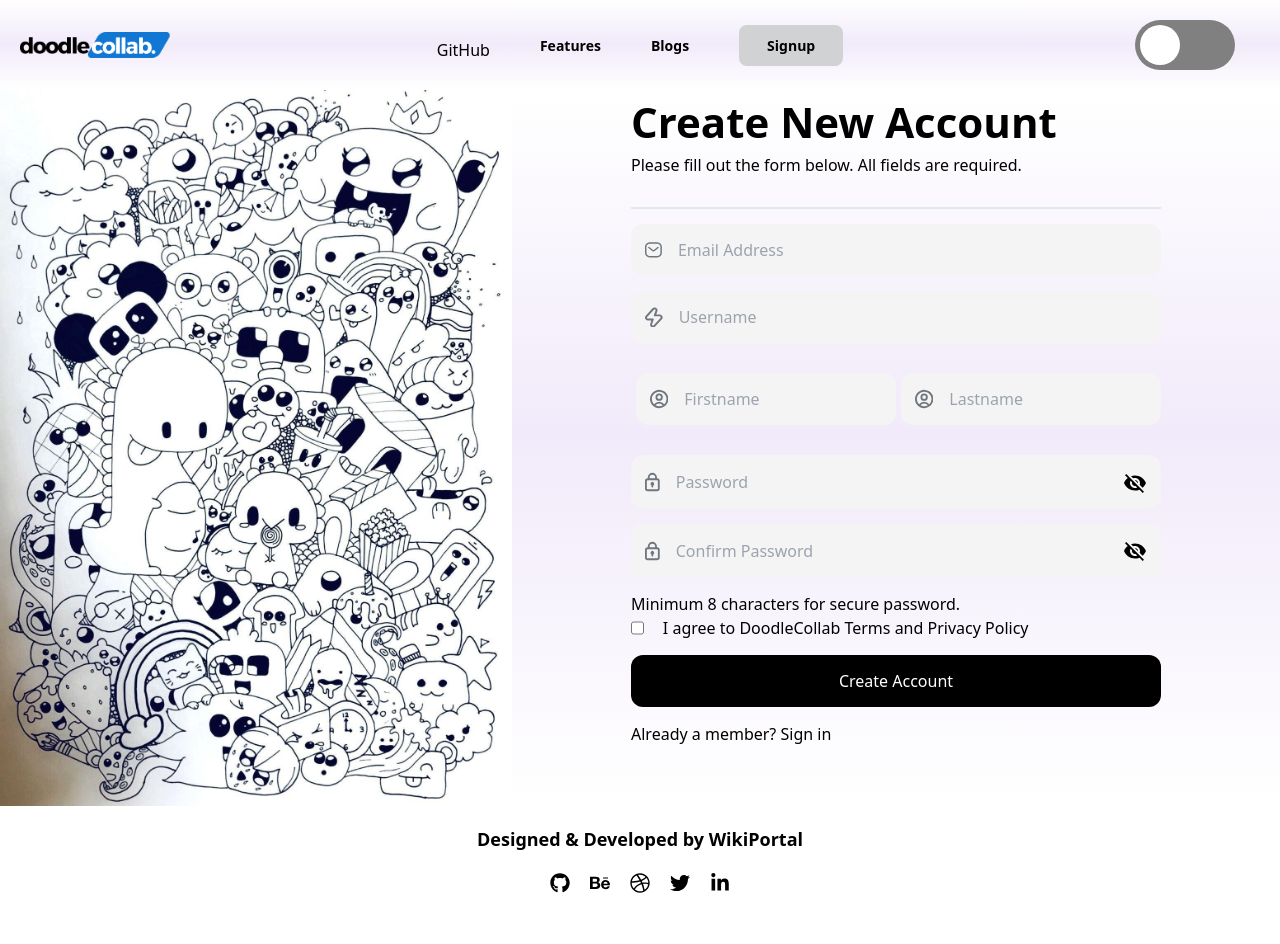
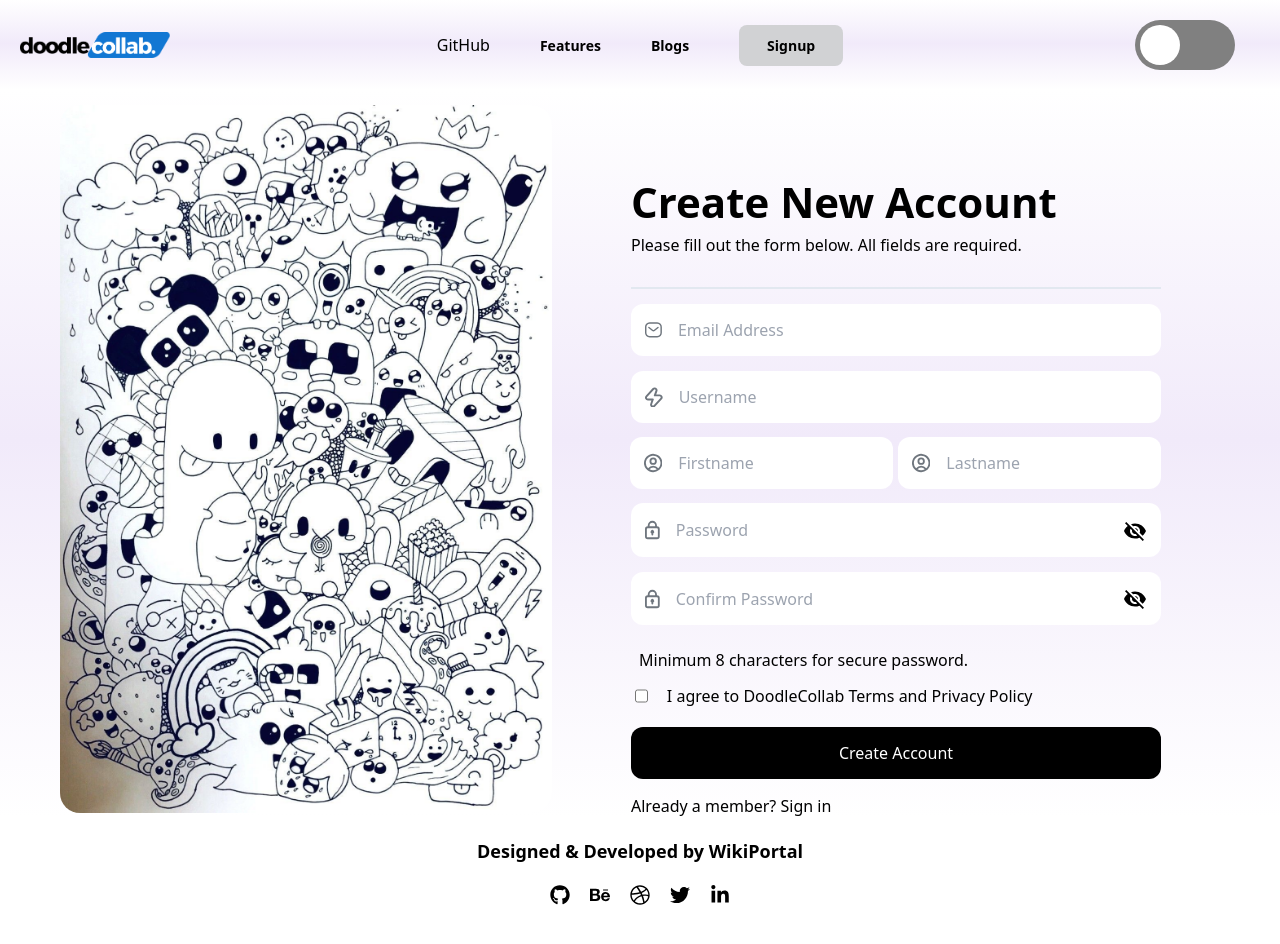
Before and after one commit to WikiPortal/DoodleCollab, a React (Vite) app: page /register in a window 1280 px wide. Shown: the top 944 px of the page. Built offline with nearby package versions, Linux system fonts and the light colour scheme; no server answers.

Commit message:
UI bugs had been rectified

```diff
--- a/src/constants/Navbar/Navbar.jsx
+++ b/src/constants/Navbar/Navbar.jsx
@@ -17,7 +17,7 @@ const Navbar = ({ isBarsClicked, handleBarsClick }) => {
 
       <div className="navbar-middle">
         <div className="nav-items">
-          <button className="nav-item" onClick={() => window.location.href = "https://github.com/WikiPortal/DoodleCollab"}>
+          <button className="nav-item" style={{marginTop:'-10px'}} onClick={() => window.location.href = "https://github.com/WikiPortal/DoodleCollab"}>
             GitHub
           </button>
           <Link to="/features" className="nav-item">
--- a/src/pages/Authentication/Register.jsx
+++ b/src/pages/Authentication/Register.jsx
@@ -54,17 +54,18 @@ const Register = () => {
       onSubmit={onSubmit}
     >
       <div className="auth-img">
-        <img src={registerImg} alt="registration image" />
+        <img src={registerImg} style={{padding:"10px", marginLeft:"50px" , marginTop:'5px', borderRadius:'30px'}} alt="registration image" />
       </div>
-      <div className="auth-right">
-        <form className="auth-form">
-          <h1>Create New Account</h1>
-          <span>Please fill out the form below. All fields are required.</span>
+      <div className="auth-right" style={{marginTop:'80px'}}>
+        <form className="auth-form" >
+          <h1 style={{color: isDarkMode ? 'white' : 'black'}}>Create New Account</h1>
+          <span style={{color: isDarkMode ? 'white' : 'black'}}>Please fill out the form below. All fields are required.</span>
           <hr />
 
           <div className="auth-textbox">
             <MailIcon className="auth-icon" />
             <input
+              style={{backgroundColor:"#fff"}}
               type="email"
               placeholder="Email Address"
               {...register("email", {
@@ -82,6 +83,7 @@ const Register = () => {
           <div className="auth-textbox">
             <UsernameIcon className="auth-icon" />
             <input
+              style={{backgroundColor:"#fff"}}
               type="text"
               placeholder="Username"
               {...register("username", {
@@ -94,20 +96,22 @@ const Register = () => {
             <span className="error-message">{errors.username.message}</span>
           )}
           <div className="auth-namesec">
-            <div className="auth-textbox">
+            <div className="auth-textbox" style={{marginLeft:'-1px', marginTop:'-1px'}}>
               <NameIcon className="auth-icon" />
               <input
-                type="text"
+              style={{backgroundColor:"#fff"}}
+              type="text"
                 placeholder="Firstname"
                 {...register("firstName", {
                   required: "First Name is required",
                 })}
               />
             </div>
-            <div className="auth-textbox">
+            <div className="auth-textbox" style={{marginTop:'-1px'}}>
               <NameIcon className="auth-icon" />
               <input
-                type="text"
+              style={{backgroundColor:"#fff"}}
+              type="text"
                 placeholder="Lastname"
                 {...register("lastName", {
                   required: "Last Name is required",
@@ -120,9 +124,10 @@ const Register = () => {
           ) : errors.lastName ? (
             <span className="error-message">{errors.lastName.message}</span>
           ) : null}
-          <div className="auth-textbox">
+          <div className="auth-textbox" style={{marginTop:'-1px'}}>
             <PasswordIcon className="auth-icon" />
             <input
+              style={{backgroundColor:"#fff"}}
               type={showPassword ? "text" : "password"}
               placeholder="Password"
               {...register("password", {
@@ -146,6 +151,7 @@ const Register = () => {
           <div className="auth-textbox">
             <PasswordIcon className="auth-icon" />
             <input
+              style={{backgroundColor:"#fff"}}
               type={showConfirmPassword ? "text" : "password"}
               placeholder="Confirm Password"
               {...register("confirmPassword", {
@@ -170,9 +176,9 @@ const Register = () => {
               {errors.confirmPassword.message}
             </span>
           )}
-          <div className="auth-miscellaneous">
-            <span>Minimum 8 characters for secure password.</span>
-            <label className="auth-checkbox">
+          <div className="auth-miscellaneous" style={{color: isDarkMode ? 'white' : 'black'}}>
+            <span className="m-2">Minimum 8 characters for secure password.</span>
+            <label className="auth-checkbox m-1">
               <input
                 type="checkbox"
                 {...register("agree", {
@@ -180,8 +186,8 @@ const Register = () => {
                 })}
               />
               <span>
-                I agree to <span className="auth-link">DoodleCollab Terms</span>{" "}
-                and <span className="auth-link">Privacy Policy</span>
+                I agree to <span className="auth-link" style={{color: isDarkMode ? 'white' : 'black'}}>DoodleCollab Terms</span>{" "}
+                and <span className="auth-link" style={{color: isDarkMode ? 'white' : 'black'}}>Privacy Policy</span>
               </span>
             </label>
 
@@ -193,7 +199,7 @@ const Register = () => {
             </button>
             <span>
               Already a member?{" "}
-              <Link className="auth-link" to="/login">
+              <Link className="auth-link" to="/login" style={{color: isDarkMode ? 'white' : 'black'}}>
                 Sign in
               </Link>
             </span>
--- a/src/pages/Authentication/auth.css
+++ b/src/pages/Authentication/auth.css
@@ -8,7 +8,6 @@
 }
 .auth-section.dark-mode {
   background-color: #1a1a1a;
-  color: #ffffff;
 }
 
 .auth-section.white-mode {
@@ -56,7 +55,7 @@
   width: 100%;
   display: flex;
   padding: 14px;
-  background: #f4f4f4;
+  background: #fff;
   border: none;
   border-radius: 12px;
   align-items: center;
```
